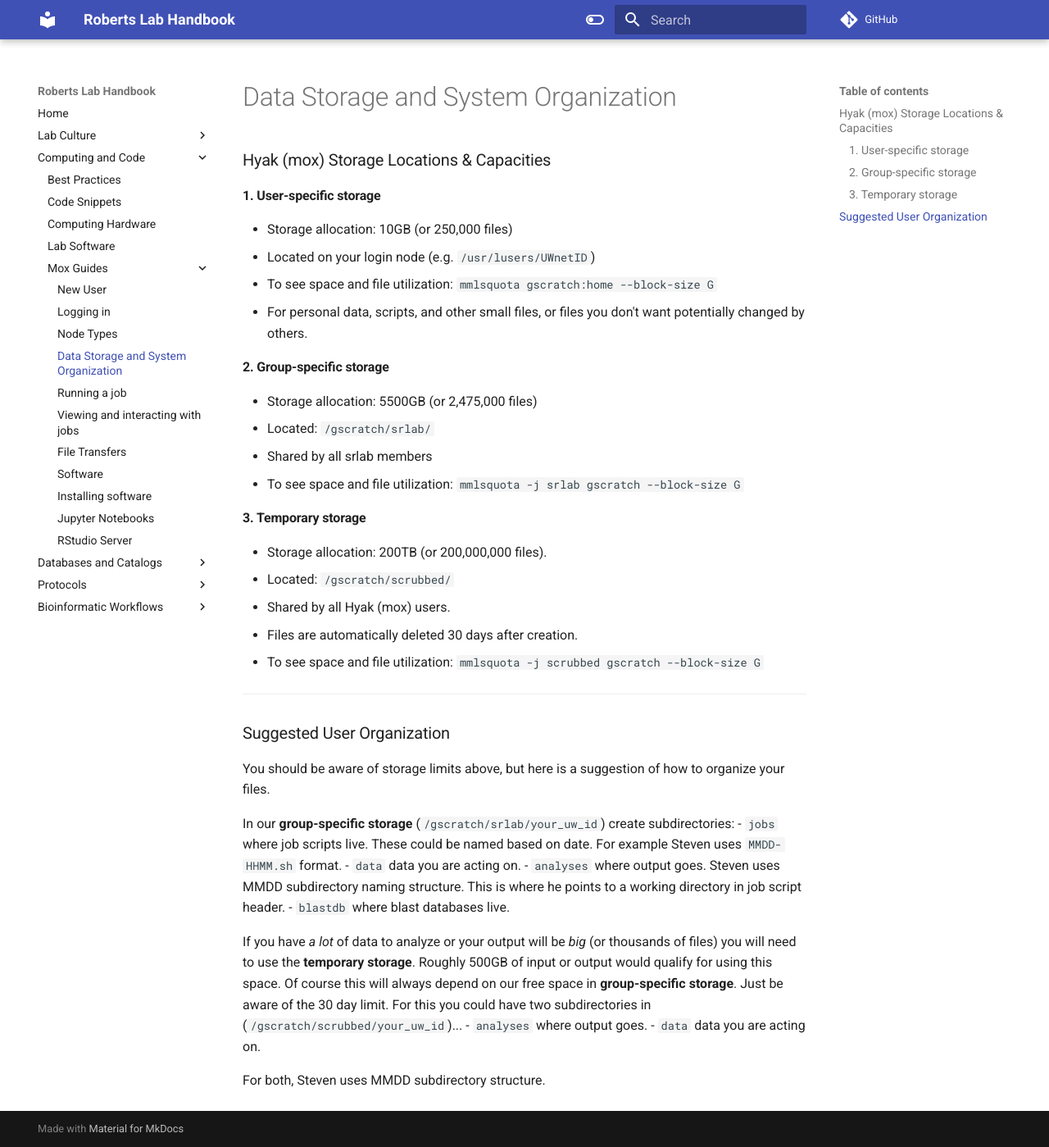
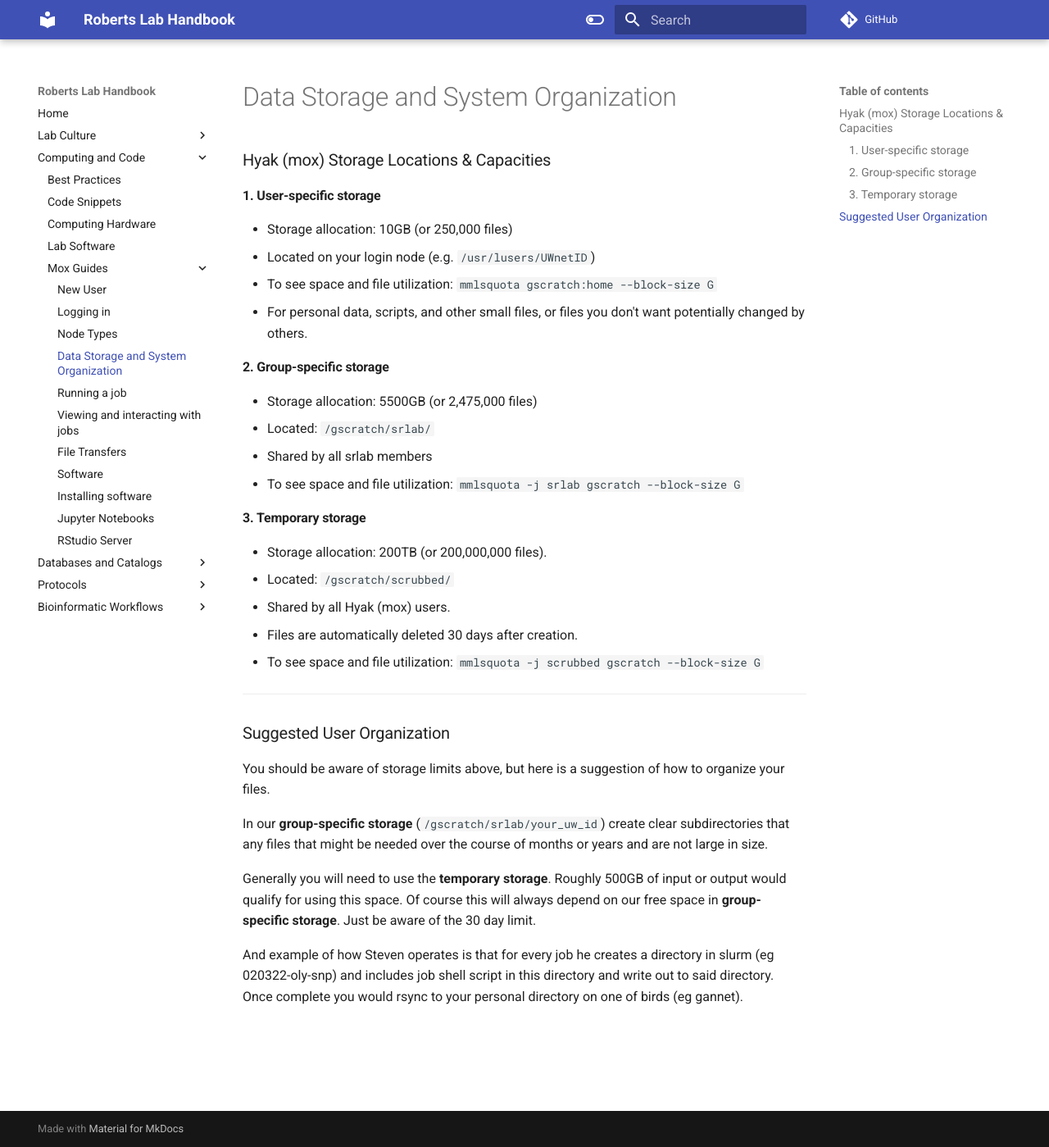
Before and after one commit to RobertsLab/resources, an MkDocs documentation site: the page built from docs/mox_Data-Storage-and-System-Organization.md, in a window 1280 px wide and 1399 px high. Shown: the whole window at 82% size. Built offline with MkDocs 1.6.1 and Material for MkDocs 9.7.7, drawn with Linux system fonts in a browser that asks for light colours; comment, search, counter and statistics services are not loaded.

Commit message:
Update mox_Data-Storage-and-System-Organization.md

```diff
--- a/docs/mox_Data-Storage-and-System-Organization.md
+++ b/docs/mox_Data-Storage-and-System-Organization.md
@@ -20,14 +20,8 @@
 ### Suggested User Organization
 You should be aware of storage limits above, but here is a suggestion of how to organize your files.
 
-In our **group-specific storage** (`/gscratch/srlab/your_uw_id`) create subdirectories:
-- `jobs` where job scripts live. These could be named based on date. For example Steven uses `MMDD-HHMM.sh` format.
-- `data` data you are acting on.
-- `analyses` where output goes. Steven uses MMDD subdirectory naming structure. This is where he points to a working directory in job script header.
-- `blastdb` where blast databases live.
+In our **group-specific storage** (`/gscratch/srlab/your_uw_id`) create clear subdirectories that any files that might be needed over the course of months or years and are not large in size.
 
-If you have _a lot_ of data to analyze or your output will be _big_ (or thousands of files) you will need to use the **temporary storage**. Roughly 500GB of input or output would qualify for using this space. Of course this will always depend on our free space in **group-specific storage**. Just be aware of the 30 day limit. For this you could have two subdirectories in (`/gscratch/scrubbed/your_uw_id`)...
-- `analyses` where output goes.
-- `data` data you are acting on.
+Generally you will need to  use the **temporary storage**. Roughly 500GB of input or output would qualify for using this space. Of course this will always depend on our free space in **group-specific storage**. Just be aware of the 30 day limit.
 
-For both, Steven uses MMDD subdirectory structure.
+And example of how Steven operates is that for every job he creates a directory in slurm (eg 020322-oly-snp) and includes job shell script in this directory and write out to said directory. Once complete you would rsync to your personal directory on one of birds (eg gannet).
```
